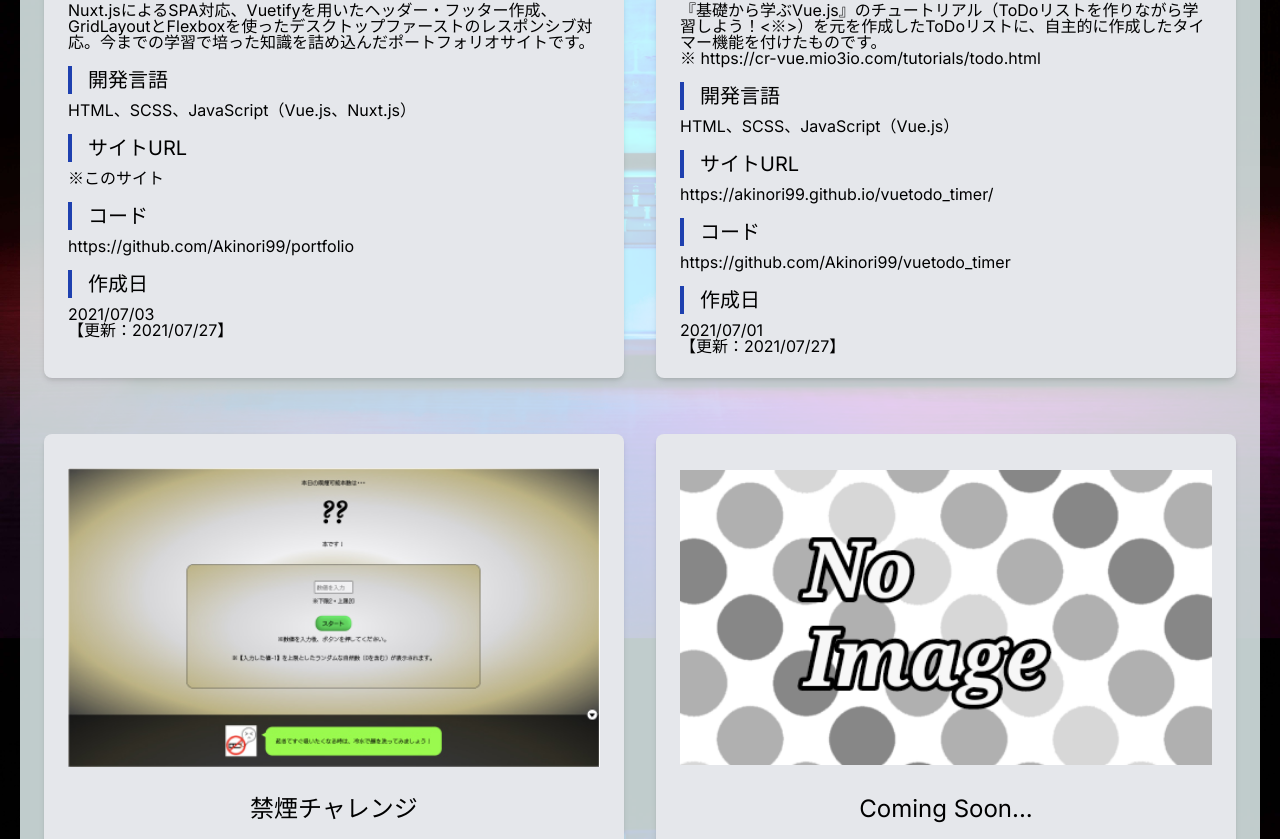
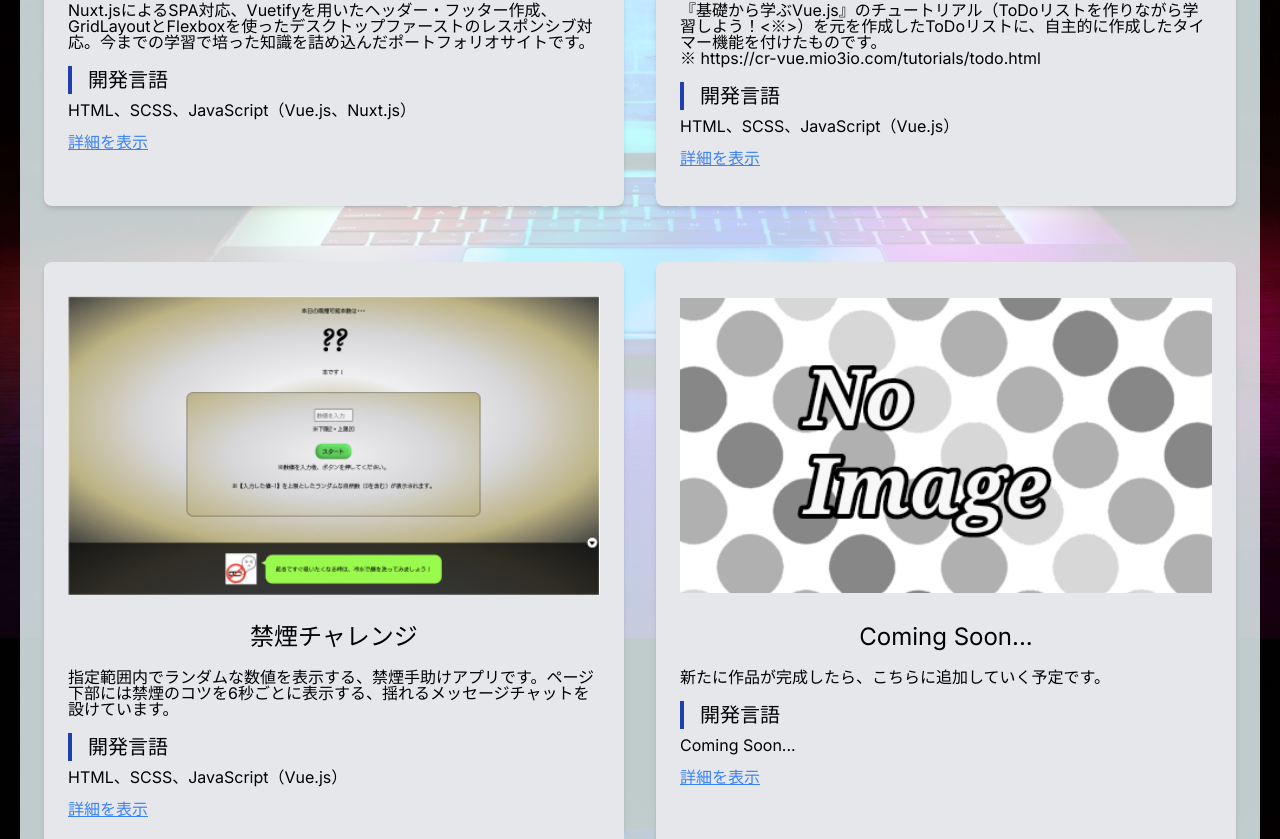
Before and after one commit to Akinori99/my-next-portfolio, a Next.js app: page /works in a window 1280 px wide. Shown: the part 1074-1913 px from the top of the page. Built offline with nearby package versions, Linux system fonts and the light colour scheme.

Commit message:
✨ Implemented extension change & detail display switching button

```diff
--- a/app/components/WorkItem.js
+++ /dev/null
@@ -1,51 +0,0 @@
-import { memo } from 'react';
-import Image from 'next/image';
-
-const WorkItem = ({ item }) => (
-  <div className="bg-gray-200 rounded-lg shadow-md p-6 mt-6">
-    <a
-      href={item.siteURL}
-      className="block mb-4 w-full relative"
-      style={{ aspectRatio: '5 / 3' }}
-    >
-      <Image
-        src={item.imgSrc}
-        alt={item.title}
-        fill
-        className="object-contain"
-        priority
-      />
-    </a>
-    <h2 className="text-2xl mb-4">{item.title}</h2>
-    <div className="text-left">
-      <p className="mb-4">
-        {item.description} <br />
-        {item.ReferenceURL && (
-          <a className="mb-4 break-words" href={item.ReferenceURL}>※ {item.ReferenceURL}</a>
-        )}
-      </p>
-      <h3 className="text-xl border-l-4 border-blue-800 pl-4 mb-2">
-        開発言語
-      </h3>
-      <p className="mb-4">{item.developmentLanguage}</p>
-      <h3 className="text-xl border-l-4 border-blue-800 pl-4 mb-2">
-        サイトURL
-      </h3>
-      <p className="mb-4 break-words">
-        <a href={item.siteURL}>{item.siteURL || item.siteURLnot}</a>
-      </p>
-      <h3 className="text-xl border-l-4 border-blue-800 pl-4 mb-2">
-        コード
-      </h3>
-      <p className="mb-4 break-words">
-        <a href={item.codeURL}>{item.codeURL || item.codeURLnot}</a>
-      </p>
-      <h3 className="text-xl border-l-4 border-blue-800 pl-4 mb-2">
-        作成日
-      </h3>
-      <p dangerouslySetInnerHTML={{ __html: item.createdDate }}></p>
-    </div>
-  </div>
-);
-
-export default memo(WorkItem);
--- /dev/null
+++ b/app/components/WorkItem.jsx
@@ -0,0 +1,72 @@
+'use client';
+
+
+import { memo, useState } from 'react';
+import Image from 'next/image';
+
+const WorkItem = ({ item }) => {
+  const [showDetails, setShowDetails] = useState(false);
+
+  const toggleDetails = () => {
+    setShowDetails(prev => !prev);
+  };
+
+  return (
+    <div className="bg-gray-200 rounded-lg shadow-md p-6 mt-6">
+      <a
+        href={item.siteURL}
+        className="block mb-4 w-full relative"
+        style={{ aspectRatio: '5 / 3' }}
+      >
+        <Image
+          src={item.imgSrc}
+          alt={item.title}
+          fill
+          className="object-contain"
+          priority
+        />
+      </a>
+      <h2 className="text-2xl mb-4">{item.title}</h2>
+      <div className="text-left">
+        <p className="mb-4">
+          {item.description} <br />
+          {item.ReferenceURL && (
+            <a className="mb-4 break-words" href={item.ReferenceURL}>※ {item.ReferenceURL}</a>
+          )}
+        </p>
+        <h3 className="text-xl border-l-4 border-blue-800 pl-4 mb-2">
+          開発言語
+        </h3>
+        <p className="mb-4">{item.developmentLanguage}</p>
+        <button
+          onClick={toggleDetails}
+          className="text-blue-500 underline mb-4"
+        >
+          {showDetails ? '詳細を非表示' : '詳細を表示'}
+        </button>
+        {showDetails && (
+          <>
+            <h3 className="text-xl border-l-4 border-blue-800 pl-4 mb-2">
+              サイトURL
+            </h3>
+            <p className="mb-4 break-words">
+              <a href={item.siteURL}>{item.siteURL || item.siteURLnot}</a>
+            </p>
+            <h3 className="text-xl border-l-4 border-blue-800 pl-4 mb-2">
+              コード
+            </h3>
+            <p className="mb-4 break-words">
+              <a href={item.codeURL}>{item.codeURL || item.codeURLnot}</a>
+            </p>
+            <h3 className="text-xl border-l-4 border-blue-800 pl-4 mb-2">
+              作成日
+            </h3>
+            <p dangerouslySetInnerHTML={{ __html: item.createdDate }}></p>
+          </>
+        )}
+      </div>
+    </div>
+  );
+};
+
+export default memo(WorkItem);
--- a/app/dist.css
+++ b/app/dist.css
@@ -825,6 +825,10 @@ video {
   --tw-text-opacity: 1;
   color: rgb(0 0 0 / var(--tw-text-opacity));
 }
+.text-blue-500 {
+  --tw-text-opacity: 1;
+  color: rgb(59 130 246 / var(--tw-text-opacity));
+}
 .text-white {
   --tw-text-opacity: 1;
   color: rgb(255 255 255 / var(--tw-text-opacity));
```
